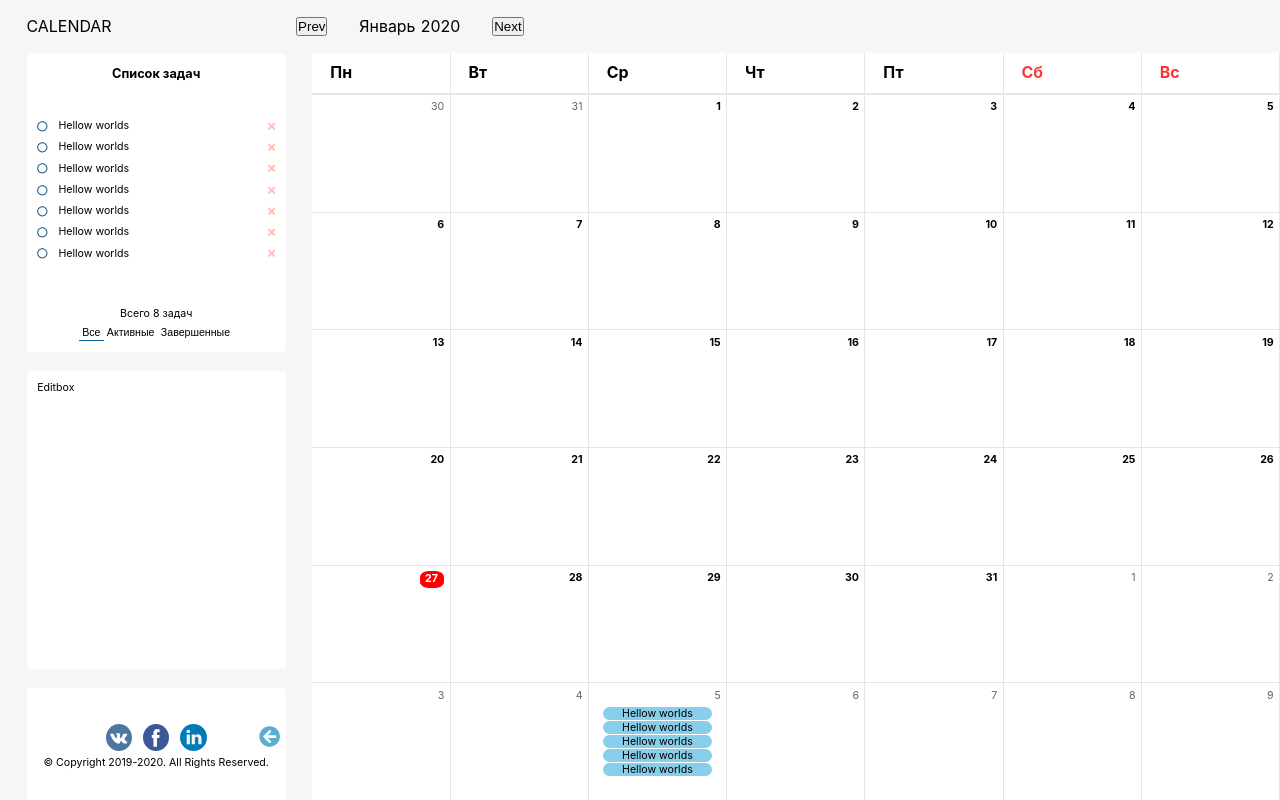
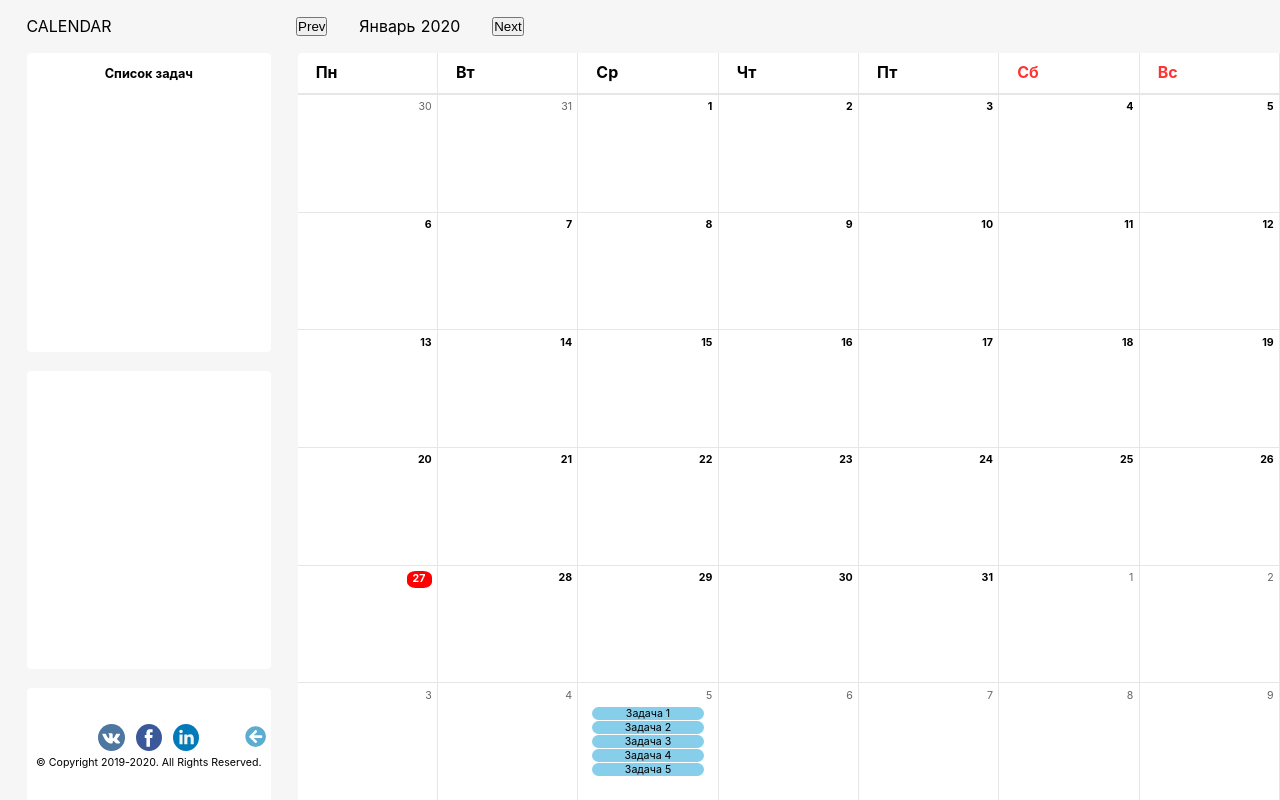
Before and after one commit to GennadjiLudin/react-redux_calendar, a React (Create React App) app in the folder calendar/: page / in a window 1280 px wide. Built offline with nearby package versions, Linux system fonts and the light colour scheme.

Commit message:
Start to add EditMode

```diff
--- a/calendar/src/actions/actionCreator.js
+++ b/calendar/src/actions/actionCreator.js
@@ -6,6 +6,7 @@ export const CHANGE_FILTERS = 'CHANGE_FILTERS';
 export const CHANGE_TASK = 'CHANGE_TASK';
 export const DRAG_HAPPENED = 'DRAG_HAPPENED';
 export const SELECT_DAY = 'SELECT_DAY';
+export const SELECT_TASK = 'SELECT_TASK';
 
 
 export const addTaskAction = (id, text, isCompleted) => ({
@@ -21,6 +22,13 @@ export const selectDayAction = id => ({
     type: SELECT_DAY,
     payload: {
         id,
+    }
+})
+
+export const selectTaskAction = taskId => ({
+    type: SELECT_TASK,
+    payload: {
+        taskId,
     }
 })
 
@@ -47,11 +55,13 @@ export const changeFilterAction = activeFilter => ({
     }
 })
 
-export const changeTaskAction = (id, text) => ({
+export const changeTaskAction = (taskId, selectedId, title, description) => ({
     type: CHANGE_TASK,
     payload: {
-        id,
-        text,
+        taskId,
+        selectedId,
+        title,
+        description,
     }
 })
 
--- a/calendar/src/components/Todo/Todo.jsx
+++ b/calendar/src/components/Todo/Todo.jsx
@@ -8,19 +8,19 @@ import { faCircle } from '@fortawesome/free-regular-svg-icons';
 import './Todo.scss';
 
 const Todo = (props) => {
-    const {title, isCompleted, removeTask, id, completeTask, index, selectedId} = props;
+    const {title, isCompleted, removeTask, id, completeTask, index, selectedId, selectedTask} = props;
 
     return (
         // <Draggable draggableId={String(id)} index={index}>
         //     {provided => (
                 <li /*{...provided.draggableProps} {...provided.dragHandleProps} ref={provided.innerRef}*/ className="todo-item">
                     <FontAwesomeIcon
-                        onClick={() => completeTask(id)}
+                        onClick={() => completeTask(id, selectedId)}
                         icon={isCompleted ? faCheck : faCircle}
                         className={isCompleted ? "mark-complete" : "mark"}
                     />
                         <span
-                            onClick={ () => {} }
+                            onClick={ () => selectedTask(id) }
                             className={isCompleted ? "completed text" : "text"}
                         >
                             {title}
--- a/calendar/src/components/Todo/Todo.scss
+++ b/calendar/src/components/Todo/Todo.scss
@@ -6,6 +6,7 @@
     align-items: center;
     margin-bottom: .5rem;
     background-color: #fff;
+    cursor: pointer;
 
     .mark {
         margin-right: 1rem;
--- a/calendar/src/components/TodoList/TodoList.jsx
+++ b/calendar/src/components/TodoList/TodoList.jsx
@@ -5,12 +5,12 @@ import { connect } from 'react-redux';
 import uuid from 'react-uuid';
 
 import Todo from '../Todo/Todo';
-import { removeTaskAction, completeTaskAction} from '../../actions/actionCreator';
+import { removeTaskAction, completeTaskAction, selectTaskAction } from '../../actions/actionCreator';
 
 import './TodoList.scss';
 
 const TodoList = (props) => {
-    const {removeTask, completeTask, selectedId, selectedDay, filters} = props;
+    const {removeTask, completeTask, selectedId, selectedDay, filters, selectedTask} = props;
 
     const [filteredTasks, setFilteredTasks] = useState([]);
 
@@ -49,6 +49,7 @@ const TodoList = (props) => {
                                         key={uuid()}
                                         title={taskList.title}
                                         index={index}
+                                        selectedTask={selectedTask}
                                         isCompleted={taskList.isCompleted}
                                     />
                                 // </CSSTransition>
@@ -81,7 +82,8 @@ const mapStateToProps = state => {
 const mapDispatchToProps = dispatch => {
     return {
         removeTask: (id, selectedId) => dispatch(removeTaskAction(id, selectedId)),
-        completeTask: id => dispatch(completeTaskAction(id)),
+        completeTask: (id, selectedId) => dispatch(completeTaskAction(id, selectedId)),
+        selectedTask: (id) => dispatch(selectTaskAction(id)),
     }
 };
 
--- a/calendar/src/containers/Editbox/Editbox.jsx
+++ b/calendar/src/containers/Editbox/Editbox.jsx
@@ -1,11 +1,60 @@
-import React from 'react';
+import React, { useState, useEffect } from 'react';
+import { connect } from 'react-redux';
+
+import { changeTaskAction } from '../../actions/actionCreator';
 
 import './Editbox.scss';
 
-const Editbox = () => {
+const Editbox = (props) => {
+    const { changeTask, selectedDay, selectedTask } = props;
+    const [editMode, setEditMode] = useState(false);
+
+    console.log(editMode);
+
     return (
-        <div className="editbox">Editbox</div>
-    )
-}
+        <div className="editbox">
+            {selectedDay && (
+                    selectedTask ? (
+                        <div className="editbox__task" key={selectedTask.id}>
+                            !editMode ? (
+                                <span className="editbox__task__name">Задача</span>
+                                <span className="editbox__task__title">
+                                    {selectedTask.title}
+                                </span>
+                                <span className="editbox__task__name">Описание</span>
+                                <span className="editbox__task__description">
+                                    {selectedTask.description}
+                                </span>
+                                <button onClick={() => setEditMode(!editMode)}>Edit</button>
+                            ) : (
+                                <label htmlFor="title">Задача</label>
+                                <input type="text" name="title" id="description" value={selectedTask.title} />
+                                <label htmlFor="description">Описание</label>
+                                <textarea name="description" id="description" cols="30" rows="10" value={selectedTask.description} />
+                                <button>Save</button>
+                                <button>Cancel</button>
+                            )
+                        </div>
+                    ) : (
+                        <div>Выберете задачу</div>
+                    )
+            )}
+        </div>
+    );
+};
 
-export default Editbox;
+const mapStateToProps = state => {
+    const { selectedDay, selectedTask } = state.tasks;
+    return {
+        selectedDay,
+        selectedTask,
+    };
+};
+
+const mapDispatchToProps = dispatch => {
+    return {
+        changeTask: (id, selectedId, title, description) => dispatch(changeTaskAction(id, selectedId, title, description)),
+    }
+};
+
+export default connect(mapStateToProps, mapDispatchToProps)(Editbox);
--- a/calendar/src/containers/Editbox/Editbox.scss
+++ b/calendar/src/containers/Editbox/Editbox.scss
@@ -1,3 +1,20 @@
 .editbox {
+    text-align: center;
+    &__task {
+        display: flex;
+        flex-direction: column;
+        justify-content: space-between;
+        align-items: center;
 
+        &__name {
+            font-weight: bold;
+            font-size: 1.2rem;
+            margin: 1rem 0;
+        }
+
+        &__title, &__description {
+            width: 100%;
+            padding: .2rem;
+        }
+    }
 }
--- a/calendar/src/reducers/tasks.js
+++ b/calendar/src/reducers/tasks.js
@@ -1,4 +1,4 @@
-import { ADD_TASK, REMOVE_TASK, COMPLETE_TASK, CHANGE_TASK, DRAG_HAPPENED, SELECT_DAY } from '../actions/actionCreator';
+import { ADD_TASK, REMOVE_TASK, COMPLETE_TASK, CHANGE_TASK, DRAG_HAPPENED, SELECT_DAY, SELECT_TASK } from '../actions/actionCreator';
 
 const initialState = {
     allDays: {
@@ -7,92 +7,65 @@ const initialState = {
             tasks: [
                 {
                     id: 1,
-                    title: "Hellow worlds",
+                    title: "Задача 1",
+                    description: "То что нужно, чтобы выполнить задачу 1",
+                    time: "14:30",
                     isCompleted: false,
                 },
                 {
                     id: 2,
-                    title: "Hellow worlds",
+                    title: "Задача 2",
+                    description: "То что нужно, чтобы выполнить задачу 2",
+                    time: "14:30",
                     isCompleted: false,
                 },
                 {
                     id: 3,
-                    title: "Hellow worlds",
+                    title: "Задача 3",
+                    description: "То что нужно, чтобы выполнить задачу 3",
+                    time: "14:30",
                     isCompleted: false,
                 },
                 {
                     id: 4,
-                    title: "Hellow worlds",
+                    title: "Задача 4",
+                    description: "То что нужно, чтобы выполнить задачу 4",
+                    time: "14:30",
                     isCompleted: false,
                 },
                 {
                     id: 5,
-                    title: "Hellow worlds",
+                    title: "Задача 5",
+                    description: "То что нужно, чтобы выполнить задачу 5",
+                    time: "14:30",
                     isCompleted: false,
                 },
                 {
                     id: 6,
-                    title: "Hellow worlds",
+                    title: "Задача 6",
+                    description: "То что нужно, чтобы выполнить задачу 6",
+                    time: "14:30",
                     isCompleted: false,
                 },
                 {
                     id: 7,
-                    title: "Hellow worlds",
+                    title: "Задача 7",
+                    description: "То что нужно, чтобы выполнить задачу 7",
+                    time: "14:30",
                     isCompleted: false,
                 },
                 {
                     id: 8,
-                    title: "Hellow worlds",
+                    title: "Задача 8",
+                    description: "То что нужно, чтобы выполнить задачу 8",
+                    time: "14:30",
                     isCompleted: false,
                 },
-            ]
-        }
+            ],
+        },
     },
-    selectedDay: {
-        id: 20200105,
-        tasks: [
-            {
-                id: 1,
-                title: "Hellow worlds",
-                isCompleted: false,
-            },
-            {
-                id: 2,
-                title: "Hellow worlds",
-                isCompleted: false,
-            },
-            {
-                id: 3,
-                title: "Hellow worlds",
-                isCompleted: false,
-            },
-            {
-                id: 4,
-                title: "Hellow worlds",
-                isCompleted: false,
-            },
-            {
-                id: 5,
-                title: "Hellow worlds",
-                isCompleted: false,
-            },
-            {
-                id: 6,
-                title: "Hellow worlds",
-                isCompleted: false,
-            },
-            {
-                id: 7,
-                title: "Hellow worlds",
-                isCompleted: false,
-            },
-            {
-                id: 8,
-                title: "Hellow worlds",
-                isCompleted: false,
-            },
-        ],
-    },
+    selectedDay: null,
+    selectedTask: null,
 }
 
 const tasks = (state = initialState, action) => {
@@ -110,7 +83,15 @@ const tasks = (state = initialState, action) => {
                 ...state,
                 allDays: newDays,
                 selectedDay: newDays[payload.id],
+                selectedTask: newDays[payload.id].tasks[0],
             };
+        case SELECT_TASK:
+            let newSelectTasks = {...state.selectedDay.tasks};
+            return {
+                ...state,
+                selectedTask: newSelectTasks[payload.taskId],
+            }
+
         // case ADD_TASK:
         //     return {
         //         ...state,
@@ -153,16 +134,27 @@ const tasks = (state = initialState, action) => {
                     [payload.selectedId]: newStateTasks,
                 },
             };
-        // case CHANGE_TASK:
-        //     return {
-        //         ...state.selectedDay.tasks.map(task => {
-        //             let newTask = {...task};
-        //             if(newTask.id === payload.id) {
-        //                 newTask.title = payload.title;
-        //             }
-        //             return newTask;
-        //         })
-        //     };
+        case CHANGE_TASK:
+            let newStateTasksChange = {
+                ...state.selectedDay,
+                tasks: state.selectedDay.tasks.map(task => {
+                        let newTaskChange = {...task};
+                        if(newTaskChange.id === payload.taskId) {
+                            newTaskChange.title = payload.title;
+                            newTaskChange.description = payload.description;
+                        }
+                        return newTaskChange;
+                    })
+                };
+            return {
+                ...state,
+                selectedDay: newStateTasksChange,
+                allDays: {
+                    ...state.allDays,
+                    [payload.selectedId]: newStateTasksChange,
+                },
+                selectedTask: newStateTasksChange[payload.taskId]
+            };
         // case DRAG_HAPPENED:
         //         let newState = [...state.selectedDay.tasks];
         //         const taskReplaced = newState.splice(payload.droppableIndexStart, 1);
```
Also changed, not shown: calendar/src/components/EditModeTask/EditModeTask.jsx (added), calendar/src/components/EditModeTask/EditModeTask.scss (added), calendar/src/components/ReadOnlyTask/ReadOnlyTask.scss (added), calendar/src/components/ReadOnlyTask/ReafOnlyTask.jsx (added).
